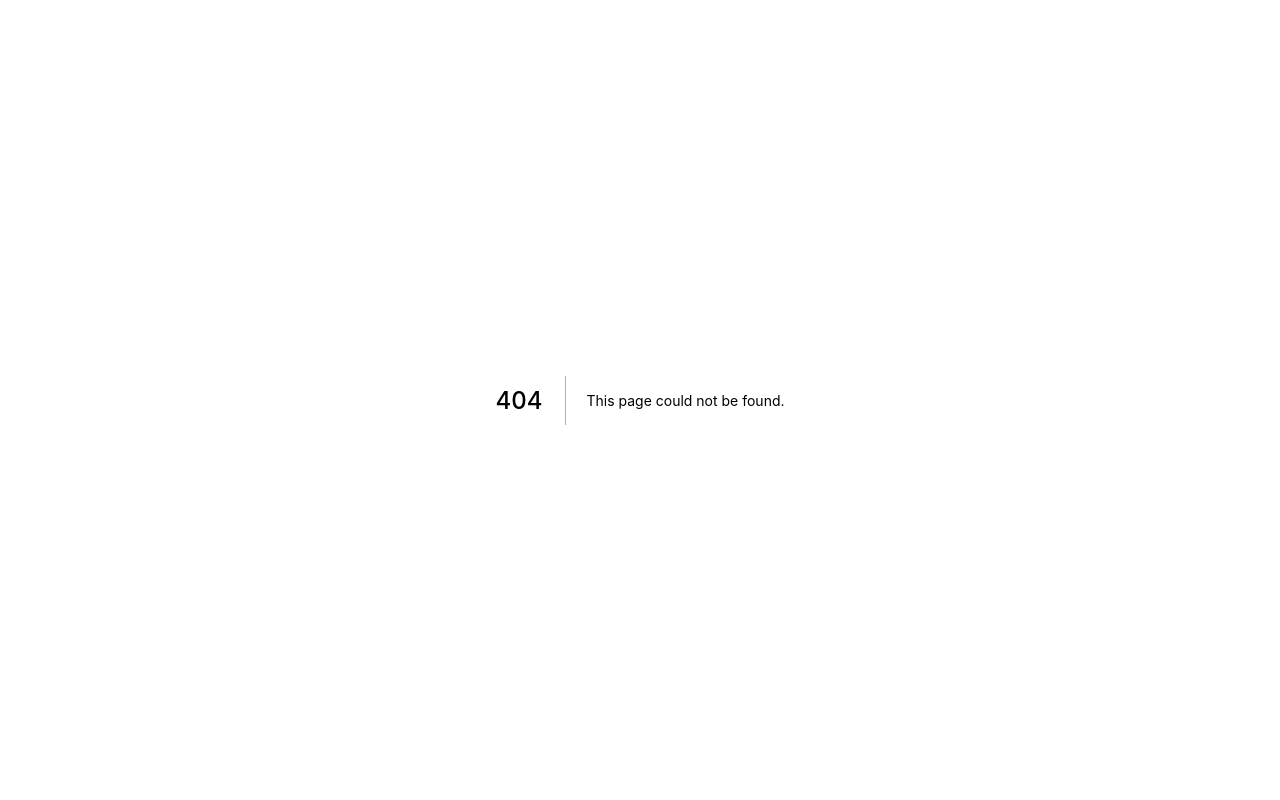
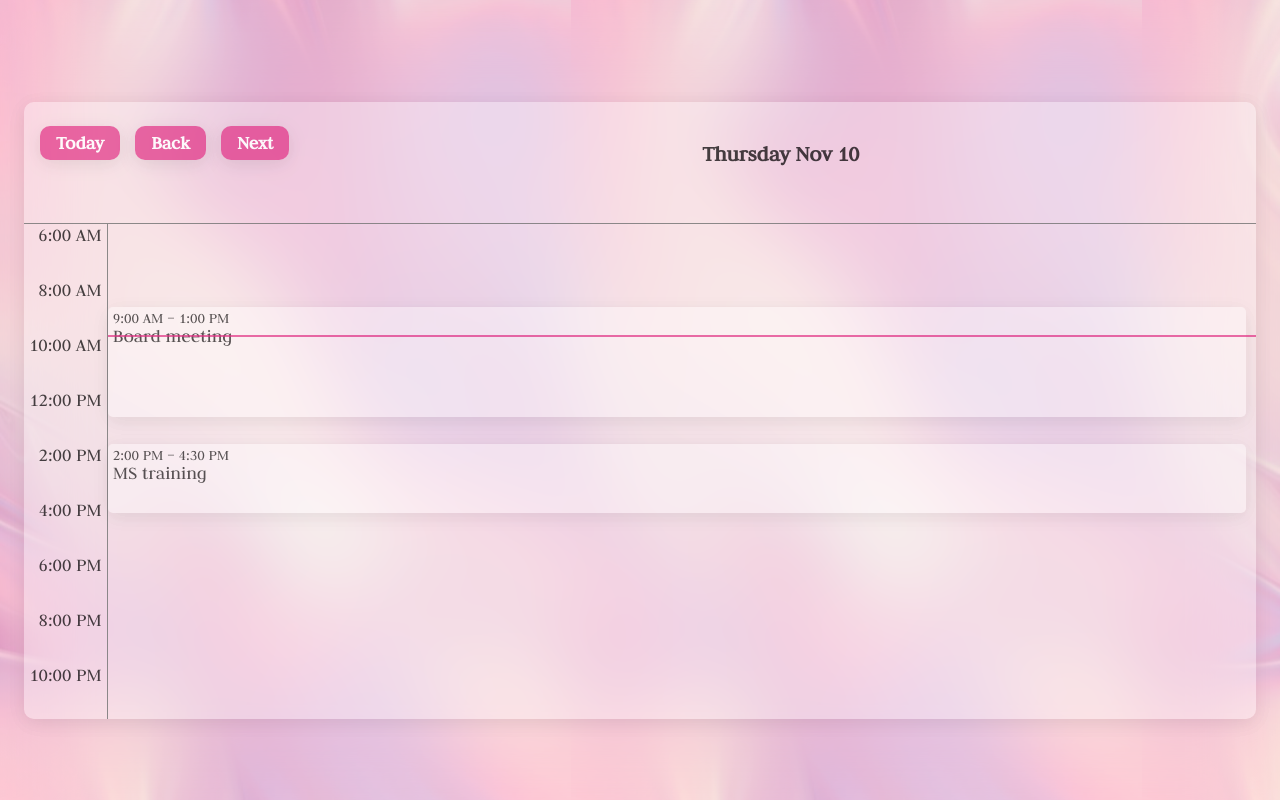
Before and after one commit to Mengzhen1992/capstone-project, a Next.js app: page /calendar in a window 1280 px wide. Before the commit this address had no page. Built offline with nearby package versions, Linux system fonts and the light colour scheme.

Commit message:
add static calendar

```diff
--- a/components/GlobalStyle.js
+++ b/components/GlobalStyle.js
@@ -50,6 +50,69 @@ const GlobalStyle = createGlobalStyle`
       a {
         text-decoration: none;
       }
+
+      .rbc-btn-group button {
+        background: var(--color-button);
+        font-family: var(--font-primary);
+        font-size: 1.2rem;
+        font-weight: 700;
+        color: var(--color-button-font);
+        margin: 1.5rem 1rem 0.8rem 1rem;
+        box-shadow: var(--shadow-box);
+        border: 1px solid var(--shadow-addbutton);
+      }
+      .rbc-btn-group > button:first-child:not(:last-child),
+      .rbc-btn-group > button:not(:first-child):not(:last-child),
+      .rbc-btn-group > button:last-child:not(:first-child) {
+        border-radius: 10px;
+      }
+
+      .rbc-toolbar-label {
+        font-size: 1.4rem;
+        font-weight: 700;
+        margin-top:0.2rem;
+        margin-bottom: -1.8rem;
+      }
+
+      .rbc-time-view,
+      .rbc-time-header-content {
+        border: none;
+      }
+
+      .rbc-today {
+        background-color: transparent;
+      }
+
+      .rbc-time-content {
+        border-top: 1.5px solid gray;
+      }
+
+      .rbc-timeslot-group {
+        border-bottom: none;
+        min-height: 50px;
+      }
+
+      .rbc-time-content > * + * > * {
+        border-left: 1.5px solid gray;
+      }
+
+      .rbc-day-slot .rbc-time-slot {
+        border-top: none;
+      }
+
+      .rbc-day-slot .rbc-event, .rbc-day-slot .rbc-background-event {
+        background:var(--color-task);
+        color: var(--color-taskname);
+        opacity: 0.9;
+        box-shadow: var(--shadow-box);
+        border: 1px solid var(--shadow-addbutton);
+      }
+
+      .rbc-current-time-indicator {
+        background-color: var(--color-button);
+        height: 2px;
+      }
+
   `;
 
 export default GlobalStyle;
--- a/package.json
+++ b/package.json
@@ -14,7 +14,9 @@
     "next": "12.3.1",
     "next-auth": "^4.16.3",
     "react": "18.2.0",
+    "react-big-calendar": "^1.5.1",
     "react-dom": "18.2.0",
+    "sass": "^1.56.1",
     "styled-components": "^5.3.6"
   },
   "devDependencies": {
--- /dev/null
+++ b/pages/calendar.js
@@ -0,0 +1,64 @@
+import { Calendar, momentLocalizer, Views } from "react-big-calendar";
+import moment from "moment";
+import LayoutStyle from "../components/LayoutStyle";
+import "react-big-calendar/lib/css/react-big-calendar.css";
+
+import styled from "styled-components";
+import { useMemo } from "react";
+
+export default function MyCalendar() {
+  const localizer = momentLocalizer(moment);
+  const { defaultDate, views } = useMemo(
+    () => ({
+      defaultDate: new Date(),
+      views: {
+        day: true,
+      },
+    }),
+    []
+  );
+  const events = [
+    {
+      id: 0,
+      title: "Board meeting",
+      start: new Date(2022, 10, 10, 9, 0, 0),
+      end: new Date(2022, 10, 10, 13, 0, 0),
+    },
+    {
+      id: 1,
+      title: "MS training",
+      allDay: false,
+      start: new Date(2022, 10, 10, 14, 0, 0),
+      end: new Date(2022, 10, 10, 16, 30, 0),
+    },
+  ];
+  return (
+    <LayoutStyle>
+      <CalenderWrap>
+        <Calendar
+          localizer={localizer}
+          defaultDate={defaultDate}
+          events={events}
+          views={views}
+          defaultView={Views.DAY}
+          step={60}
+          min={new Date(2022, 10, 10, 6, 0)}
+          startAccessor="start"
+          endAccessor="end"
+        />
+      </CalenderWrap>
+    </LayoutStyle>
+  );
+}
+
+const CalenderWrap = styled.div`
+  grid-column: 2 / span 1;
+  grid-row: 3 / span 1;
+  margin-top: -1rem;
+  background: var(--color-background);
+  box-shadow: var(--shadow-box);
+  border-radius: 10px;
+  font-size: 1.2rem;
+  color: var(--color-taskname);
+  opacity: 0.9;
+`;
```
Also changed, not shown: 1 other file (tests, documents, lock files or other folders).
